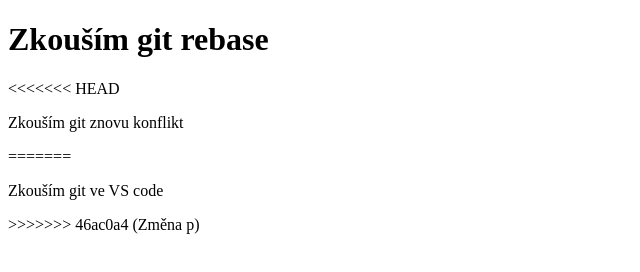
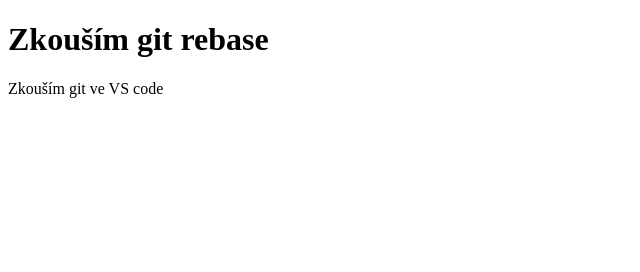
Before and after one commit to MiliWag/test_DAWEB, a plain HTML site: page index.html in a window 1280 px wide. Shown: the whole page, without its empty margins (0-640 px from the left). Drawn offline with Linux system fonts and the light colour scheme.

Commit message:
Změna p

```diff
--- a/index.html
+++ b/index.html
@@ -10,11 +10,7 @@
   <body>
     <div>
       <h1>Zkouším git rebase</h1>
-<<<<<<< HEAD
-      <p>Zkouším git znovu konflikt</p>
-=======
       <p>Zkouším git ve VS code</p>
->>>>>>> 46ac0a4 (Změna p)
     </div>
   </body>
 </html>
```
